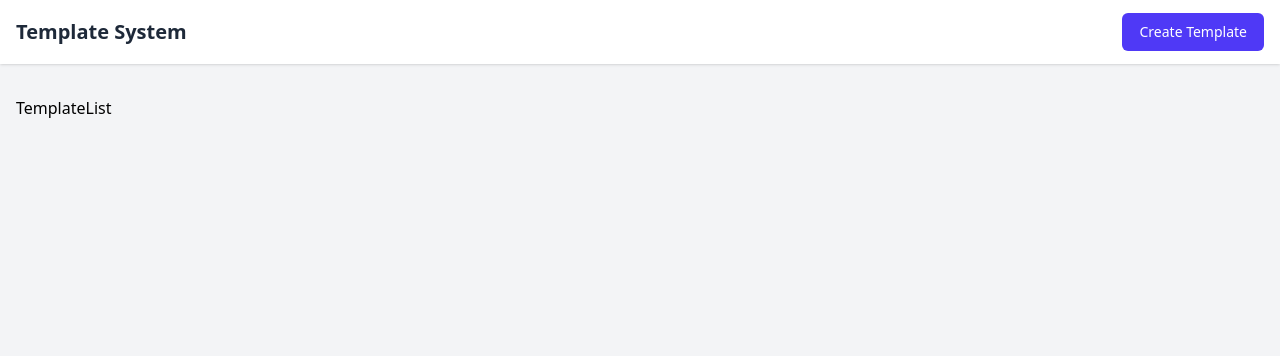
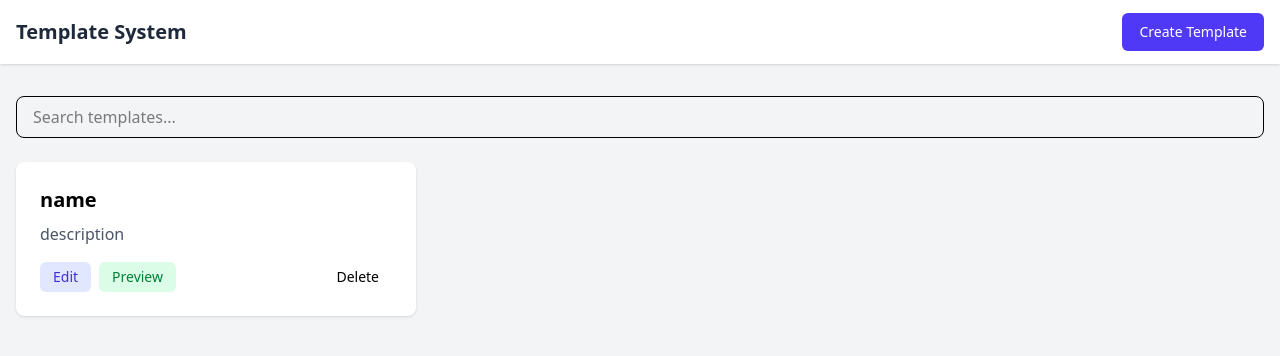
Before and after one commit to DongKyoungPark/TemplateSystem, a React (Vite) app: page / in a window 1280 px wide. Shown: the top 356 px of the page. Built offline with nearby package versions, Linux system fonts and the light colour scheme.

Commit message:
feat: TemplateList UI 구현

```diff
--- a/src/components/TemplateList.tsx
+++ b/src/components/TemplateList.tsx
@@ -1,5 +1,50 @@
+import { Link } from 'react-router-dom';
+
 const TemplateList = () => {
-  return <div>TemplateList</div>;
+  return (
+    <>
+      <div className="mb-6">
+        <input
+          type="text"
+          placeholder="Search templates..."
+          className="w-full px-4 py-2 border rounded-lg"
+          value={''}
+          onChange={() => {}}
+        />
+      </div>
+
+      <div className="grid gap-6 md:grid-cols-2 lg:grid-cols-3">
+        <div className="bg-white rounded-lg shadow p-6">
+          <h3 className="text-xl font-semibold mb-2">name</h3>
+          <p className="text-gray-600 mb-4">description</p>
+          <div className="flex justify-between items-center">
+            <div className="space-x-2">
+              <Link
+                to={`/`}
+                className="inline-flex items-center px-3 py-1 border border-transparent text-sm font-medium rounded-md text-indigo-700 bg-indigo-100 hover:bg-indigo-200"
+              >
+                Edit
+              </Link>
+              <Link
+                to={`/`}
+                className="inline-flex items-center px-3 py-1 border border-transparent text-sm font-medium rounded-md text-green-700 bg-green-100 hover:bg-green-200"
+              >
+                Preview
+              </Link>
+            </div>
+            <button
+              onClick={() => {}}
+              className={
+                'inline-flex items-center px-3 py-1 border border-transparent text-sm font-medium rounded-md'
+              }
+            >
+              Delete
+            </button>
+          </div>
+        </div>
+      </div>
+    </>
+  );
 };
 
 export default TemplateList;
```
